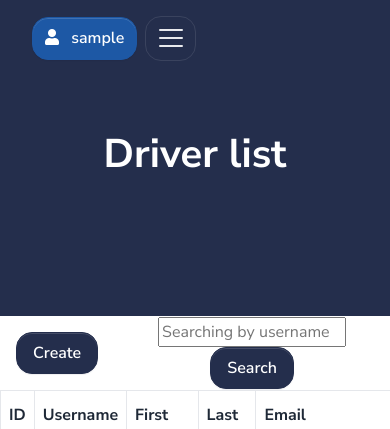
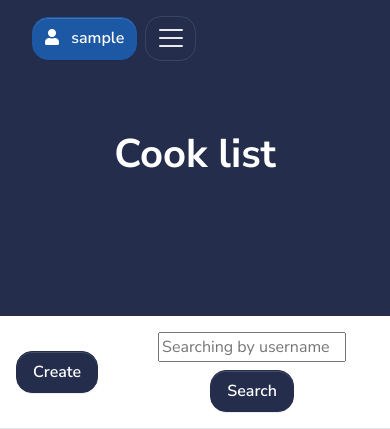
Before and after one commit to Po-SvinSkipodla/MateAcademyRestaurant, a Django app: page /cooks/ in a window 390 px wide; the page is wider, and only the part inside the window is pictured. Shown: the top 429 px of that part. Run offline with Django 4.2, Linux system fonts and the light colour scheme; the visitor is signed in with stand-in values (Sample User, id 1); data comes from the database, SQL or seed files in the repository; some libraries are stand-ins or nearby versions.

Commit message:
Mobile version fixed margins

```diff
--- a/templates/restaurant_app/cook_list.html
+++ b/templates/restaurant_app/cook_list.html
@@ -10,18 +10,18 @@
     <div class="container">
       <div class="row">
         <div class="col-12 text-center">
-          <h1 class="fw-bolder display-2">Driver list</h1>
+          <h1 class="fw-bolder display-2">Cook list</h1>
         </div>
       </div>
     </div>
   </section>
-  <div class="text-center d-flex align-items-center justify-content-center">
+  <div class="text-center d-flex align-items-center justify-content-center my-3">
     <a href="{% url 'register' %}" class="btn btn-primary link-to-page btn-lg my-3 mx-3">
       Create
     </a>
     <form action="" method="get" class="form-inline">
       {{ search_form }}
-      <input type="submit" value="Search" class="btn btn-primary mx-2 btn-lg ">
+      <input type="submit" value="Search" class="btn btn-primary mx-2 mt-2 btn-lg ">
     </form>
   </div>
   <div style="width: fit-content; margin: auto">
--- a/templates/restaurant_app/dish_list.html
+++ b/templates/restaurant_app/dish_list.html
@@ -14,13 +14,13 @@
       </div>
     </div>
   </section>
-  <div class="text-center d-flex align-items-center justify-content-center">
+  <div class="text-center d-flex align-items-center justify-content-center my-3">
     <a href="{% url 'dish-create' %}" class="btn btn-primary link-to-page btn-lg my-3 mx-3">
       Create
     </a>
     <form action="" method="get" class="form-inline">
       {{ search_form }}
-      <input type="submit" value="Search" class="btn btn-primary btn-lg mx-2">
+      <input type="submit" value="Search" class="btn btn-primary btn-lg mx-2 mt-2">
     </form>
   </div>
   <div style="width: fit-content; margin: auto">
--- a/templates/restaurant_app/dish_type_list.html
+++ b/templates/restaurant_app/dish_type_list.html
@@ -14,13 +14,13 @@
       </div>
     </div>
   </section>
-    <div class="text-center d-flex align-items-center justify-content-center">
+    <div class="text-center d-flex align-items-center justify-content-center my-3">
       <a href="{% url 'dish-type-create' %}" class="btn btn-primary link-to-page btn-lg my-3 mx-3">
         Create
       </a>
       <form action="" method="get" class="form-inline">
         {{ search_form }}
-        <input type="submit" value="Search" class="btn btn-primary mx-2 btn-lg ">
+        <input type="submit" value="Search" class="btn btn-primary mx-2 mt-2 btn-lg ">
       </form>
     </div>
   <div style="width: fit-content; margin: auto">
```
